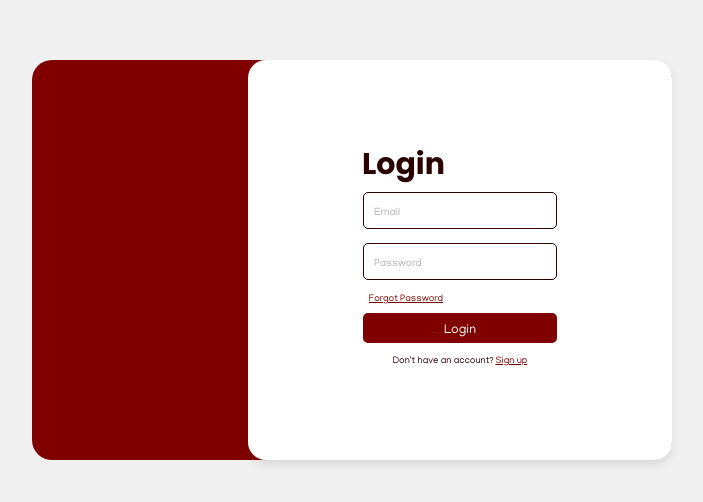
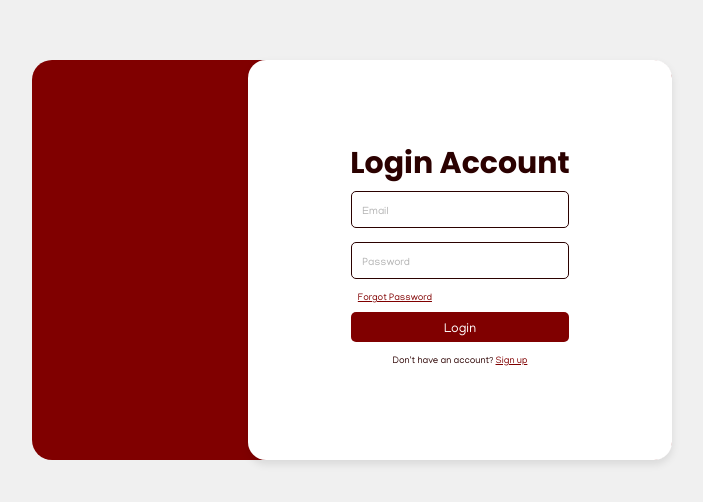
Before and after one commit to QJimuel/eurbin, a React (Vite) app in the folder Eurbin-Admin/: page /Login in a window 1280 px wide. Shown: the part 140-642 px from the top of the page, without its empty margins (288-991 px from the left). Built offline with nearby package versions, Linux system fonts and the light colour scheme.

Commit message:
Edit Login Text

```diff
--- a/Eurbin-Admin/src/components/AddReward.jsx
+++ b/Eurbin-Admin/src/components/AddReward.jsx
@@ -4,7 +4,7 @@ import { Outlet, Link } from "react-router-dom";
 
 function AddReward() {
 
-    const API_URL = 'https://eurbin.vercel.app//rewards';
+    const API_URL = 'https://eurbin.vercel.app/rewards';
     const [name, setName] = useState('');
     const [category, setCategory] = useState('');
     const [quantity, setQuantity] = useState('');
--- a/Eurbin-Admin/src/components/Login.jsx
+++ b/Eurbin-Admin/src/components/Login.jsx
@@ -63,7 +63,7 @@ function Login() {
             <div style={styles.loginBox}>
                 <table>
                 <tbody>
-                <h1 style={styles.header}>Login</h1>
+                <h1 style={styles.header}>Login Account</h1>
                     <tr>
                     <td>
                         <input
```
